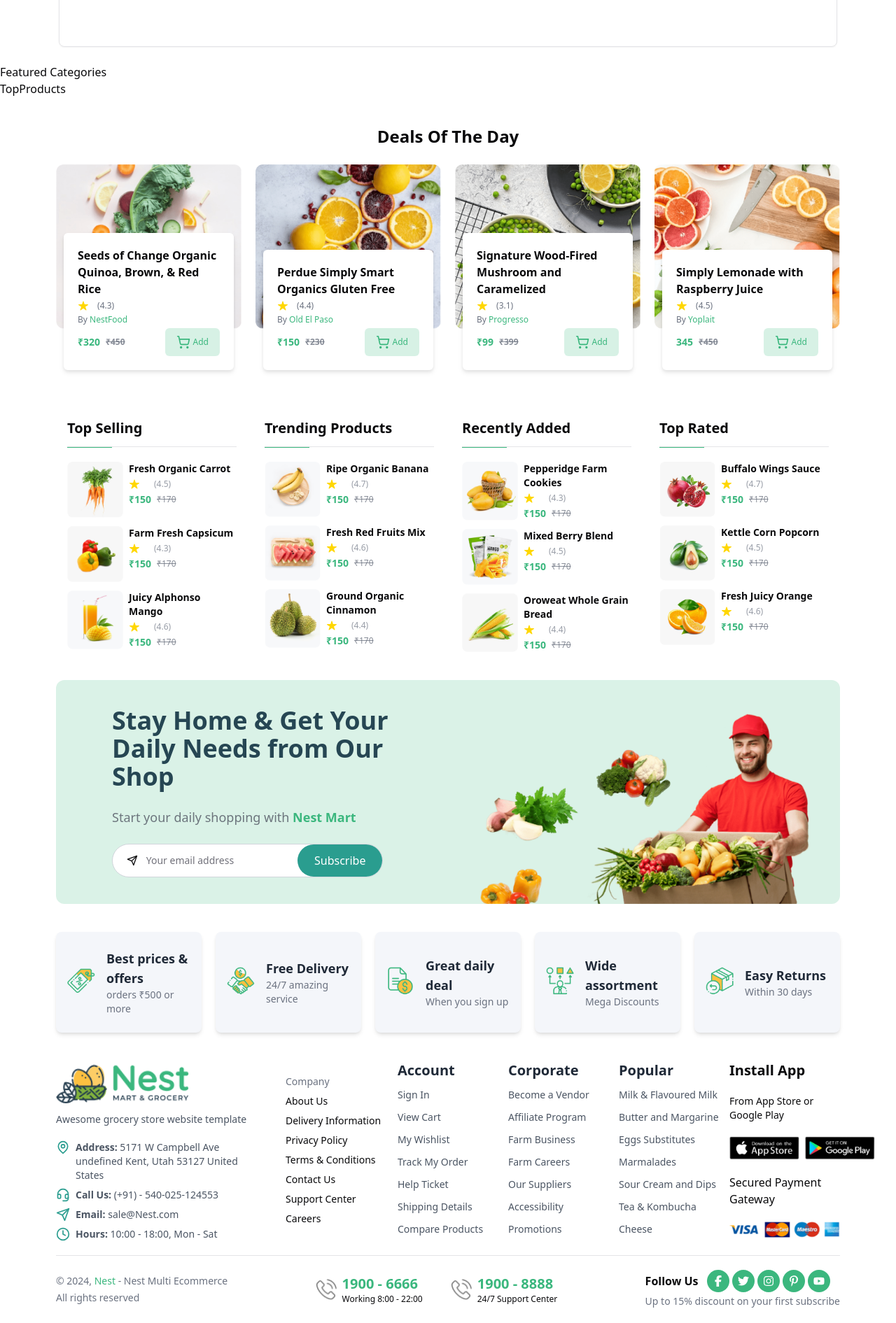
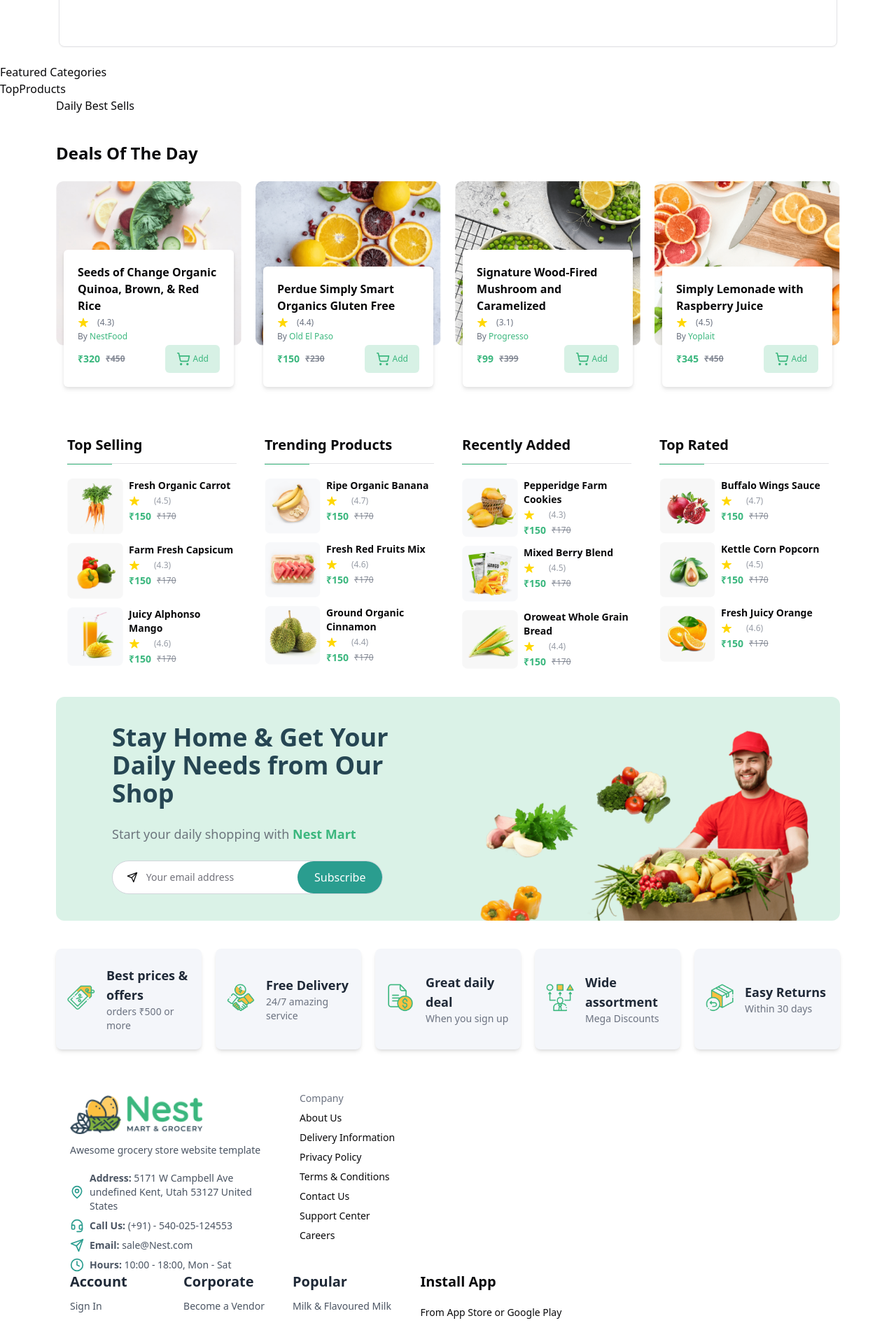
Before and after one commit to ShadyTiger008/nextjs-ecommerce, a Next.js app: page / in a window 1280 px wide. Shown: the part 660-2551 px from the top of the page at 70% size. Built offline with nearby package versions, Linux system fonts and the light colour scheme.

Commit message:
FIX: footer responsiveness

```diff
--- a/src/app/page.tsx
+++ b/src/app/page.tsx
@@ -1,3 +1,4 @@
+import BestSellers from "~/components/@homepage/child/best-sellers";
 import DealsOfTheDay from "~/components/@homepage/deals-of-the-day";
 import FeaturedProducts from "~/components/@homepage/featured-products";
 import Header from "~/components/@homepage/Header";
@@ -10,12 +11,13 @@
 export default function Homepage() {
   return (
     <main className="">
-      <Header/>
+      <Header />
       <Hero />
       <ShopByCategory />
       <TopProducts />
-      <DealsOfTheDay/>
-      <FeaturedProducts/>
+      <BestSellers />
+      <DealsOfTheDay />
+      <FeaturedProducts />
       <Newsletter />
       <Footer />
     </main>
--- /dev/null
+++ b/src/components/@homepage/child/best-sellers.tsx
@@ -0,0 +1,11 @@
+import React from "react";
+
+type Props = {};
+
+const BestSellers = (props: Props) => {
+  return <div className="px-5 md:px-20">
+    <h3>Daily Best Sells</h3>
+  </div>;
+};
+
+export default BestSellers;
--- a/src/components/@homepage/deals-of-the-day.tsx
+++ b/src/components/@homepage/deals-of-the-day.tsx
@@ -8,7 +8,7 @@
   return (
     <div className="mx-4 mb-16 mt-8 flex flex-col gap-6 lg:mx-20 lg:mb-32 lg:mt-10">
       {/* Responsive heading */}
-      <h2 className="text-center text-xl font-semibold lg:text-2xl">
+      <h2 className="text-xl font-semibold lg:text-2xl">
         Deals Of The Day
       </h2>
 
--- a/src/components/footer/footer-bottom.tsx
+++ b/src/components/footer/footer-bottom.tsx
@@ -10,7 +10,6 @@
   TooltipProvider,
   TooltipTrigger,
 } from "../ui/tooltip";
-import { Button } from "../ui/button";
 import { useRouter } from "next/navigation";
 import { Separator } from "../ui/separator";
 import Image from "next/image";
@@ -20,11 +19,14 @@
 const FooterBottom = (props: Props) => {
   const router = useRouter();
   return (
-    <section className="flex flex-col">
+    <section className="flex w-full flex-col">
+      {/* Separator */}
       <Separator className="mt-5" />
 
-      <div className="flex flex-row items-center justify-between py-5">
-        <div className="flex flex-col gap-1">
+      {/* Main Footer Content */}
+      <div className="flex w-full flex-col items-center justify-between gap-4 py-5 sm:flex-row sm:gap-10 sm:py-6">
+        {/* Left Section: Copyright */}
+        <div className="flex flex-col gap-1 text-center sm:text-left">
           <p className="text-sm text-gray-500">
             &copy; 2024, <span className="text-theme">Nest</span> - Nest Multi
             Ecommerce
@@ -32,7 +34,8 @@
           <p className="text-sm text-gray-500">All rights reserved</p>
         </div>
 
-        <div className="flex flex-row gap-10">
+        {/* Middle Section: Contact Details */}
+        <div className="flex flex-col items-center justify-center gap-4 sm:flex-row">
           {contactDetails.map((item) => (
             <Link
               href={item.link}
@@ -41,46 +44,48 @@
             >
               <Image
                 src="/assets/phone-call.png"
-                alt="logo"
+                alt="contact"
                 width={30}
                 height={30}
                 className=""
               />
-              <div className="gap- flex flex-col">
+              <div className="flex flex-col items-center sm:items-start">
                 <span className="text-xl font-semibold text-theme">
                   {item.title}
                 </span>
-                <span className="text-xs">{item.description}</span>
+                <span className="text-xs text-gray-500">
+                  {item.description}
+                </span>
               </div>
             </Link>
           ))}
         </div>
 
-        <div>
-          <div className="flex flex-row  items-center gap-3">
+        {/* Right Section: Social Media Links */}
+        <div className="flex flex-col items-center gap-3 sm:items-end">
+          <div className="flex flex-row items-center gap-3">
             <span className="font-semibold">Follow Us</span>
             <div className="flex flex-row gap-1">
               {socialMediaLinks.map((item) => (
+                <TooltipProvider key={item.id}>
+                  <Tooltip>
+                    <TooltipTrigger asChild>
                       <Link
-                  key={item.id}
                         href={item.link}
                         className="rounded-full bg-theme p-2 text-white"
                       >
-                  <TooltipProvider key={item.id}>
-                    <Tooltip>
-                      <TooltipTrigger asChild>
                         <div>{item.icon}</div>
+                      </Link>
                     </TooltipTrigger>
                     <TooltipContent>
                       <div>{item.title}</div>
                     </TooltipContent>
                   </Tooltip>
                 </TooltipProvider>
-                </Link>
               ))}
             </div>
           </div>
-          <span className="text-sm text-gray-500">
+          <span className="text-center text-sm text-gray-500 sm:text-left">
             Up to 15% discount on your first subscribe
           </span>
         </div>
--- a/src/components/footer/footer-mid.tsx
+++ b/src/components/footer/footer-mid.tsx
@@ -7,10 +7,10 @@
 
 const FooterMid = (props: Props) => {
   return (
-    <section className="bg-yellow-30 flex flex-row justify-between">
+    <section className="bg-yellow-30 flex flex-wrap flex-col lg:flex-row justify-between px-5 py-5">
       {/* Left Section: Logo and Descriptions */}
-      <div className="flex flex-row gap-10 space-y-5">
-        <div className="flex flex-col w-72">
+      <div className="flex flex-col lg:flex-row gap-10 lg:space-y-0 space-y-5 w-full lg:w-auto">
+        <div className="flex flex-col w-full lg:w-72">
           <div className="flex flex-col gap-3">
             <Image
               src="/images/logo.png"
@@ -26,7 +26,7 @@
 
           <div className="mt-5 flex flex-col gap-2">
             {footerDescriptions.map((item) => (
-              <div key={item.id} className="flex items- gap-2">
+              <div key={item.id} className="flex items-center gap-2">
                 <span className="text-[#2a9d8f]">{item.icon}</span>
                 <div className="text-sm text-gray-600">
                   <span className="font-semibold">{item.title}: </span>
@@ -38,7 +38,7 @@
         </div>
 
         {/* Middle Section: Company Links */}
-        <div className="flex flex-col w-40">
+        <div className="flex flex-col w-full lg:w-40">
           <h4 className="text-gray-500 text-sm mb-2">Company</h4>
           <div className="flex flex-col space-y-2">
             {companyLinks.map((link) => (
@@ -55,9 +55,9 @@
       </div>
 
       {/* Right Section: Footer Links */}
-      <div className="flex flex-row justify-between w-full">
+      <div className="flex flex-wrap justify-between w-full lg:w-auto gap-10 mt-10 lg:mt-0">
         {footerLinks.map((item) => (
-          <div key={item.id} className="w-full">
+          <div key={item.id} className="w-full sm:w-1/2 lg:w-auto">
             <h4 className="mb-2 text-xl font-semibold text-gray-800">
               {item.title}
             </h4>
@@ -78,20 +78,20 @@
           </div>
         ))}
 
-        <div className="flex flex-col space-y-5 w-full">
+        <div className="flex flex-col space-y-5 w-full sm:w-1/2 lg:w-auto">
           <h2 className="font-semibold text-xl">Install App</h2>
           <span className="text-sm">From App Store or Google Play</span>
-          <div className="flex flex-row w-full gap-2">
+          <div className="flex flex-row gap-2">
             <Image
               src="/assets/download-appstore.png"
-              alt="logo"
+              alt="app store"
               width={100}
               height={50}
               className=""
             />
             <Image
               src="/assets/download-googleplay.png"
-              alt="logo"
+              alt="google play"
               width={100}
               height={50}
               className=""
@@ -102,7 +102,7 @@
 
           <Image
             src="/assets/payment-methods.png"
-            alt="logo"
+            alt="payment methods"
             width={200}
             height={100}
             className="mr-5"
--- a/src/components/shared/footer.tsx
+++ b/src/components/shared/footer.tsx
@@ -7,7 +7,7 @@
 
 const Footer = (props: Props) => {
   return (
-    <footer className="px-20">
+    <footer className="px-5 md:px-20">
       <FooterTop />
       <FooterMid />
       <FooterBottom />
--- a/src/components/shared/newsletter.tsx
+++ b/src/components/shared/newsletter.tsx
@@ -9,11 +9,11 @@
   return (
     <section className="relative flex h-80 flex-col items-center justify-between space-y-8 rounded-xl bg-[#daf2e7] mx-5 md:mx-20 px-5 md:px-20 md:flex-row md:space-y-0">
       {/* Left Section */}
-      <div className="space-y-6 pr-5 md:w-1/2 z-10 flex flex-col justify-center my-auto md:my-0">
+      <div className="space-y-6 pr-0 md:pr-5 w-full md:w-1/2 z-10 flex flex-col justify-center my-auto md:my-0">
         <h2 className="text-lg md:text-2xl font-semibold text-[#264653] lg:text-4xl">
           Stay Home & Get Your Daily Needs from Our Shop
         </h2>
-        <p className="text-lg text-[#6c757d]">
+        <p className="text-sm md:text-lg text-[#6c757d]">
           Start your daily shopping with{" "}
           <span className="font-semibold text-theme">Nest Mart</span>
         </p>
@@ -23,10 +23,10 @@
           <Input
             type="email"
             placeholder="Your email address"
-            className="h-full w-full min-w-60 rounded-l-full border-0"
+            className="h-full w-full md:min-w-60 rounded-l-full border-0"
           />
 
-          <button className="-ml-5 h-full rounded-full bg-[#2a9d8f] px-6 py-2 text-base font-medium text-white transition-all hover:bg-[#238a7f]">
+          <button className="-ml-5 h-full rounded-full bg-[#2a9d8f] px-6 py-2 text-sm md:text-base font-medium text-white transition-all hover:bg-[#238a7f]">
             Subscribe
           </button>
         </div>
--- a/src/config/data.tsx
+++ b/src/config/data.tsx
@@ -707,7 +707,7 @@
     title: `Simply Lemonade with Raspberry
 Juice`,
     description: "Yoplait",
-    currentPrice: "345",
+    currentPrice: "₹345",
     actualPrice: "₹450",
     image: "/assets/products/lemonade.png",
     link: "/product/sweet-potatoes",
```
Also changed, not shown: public/assets/products/best-seller.png (added). Lines whose indentation alone changed are shown as unchanged.
